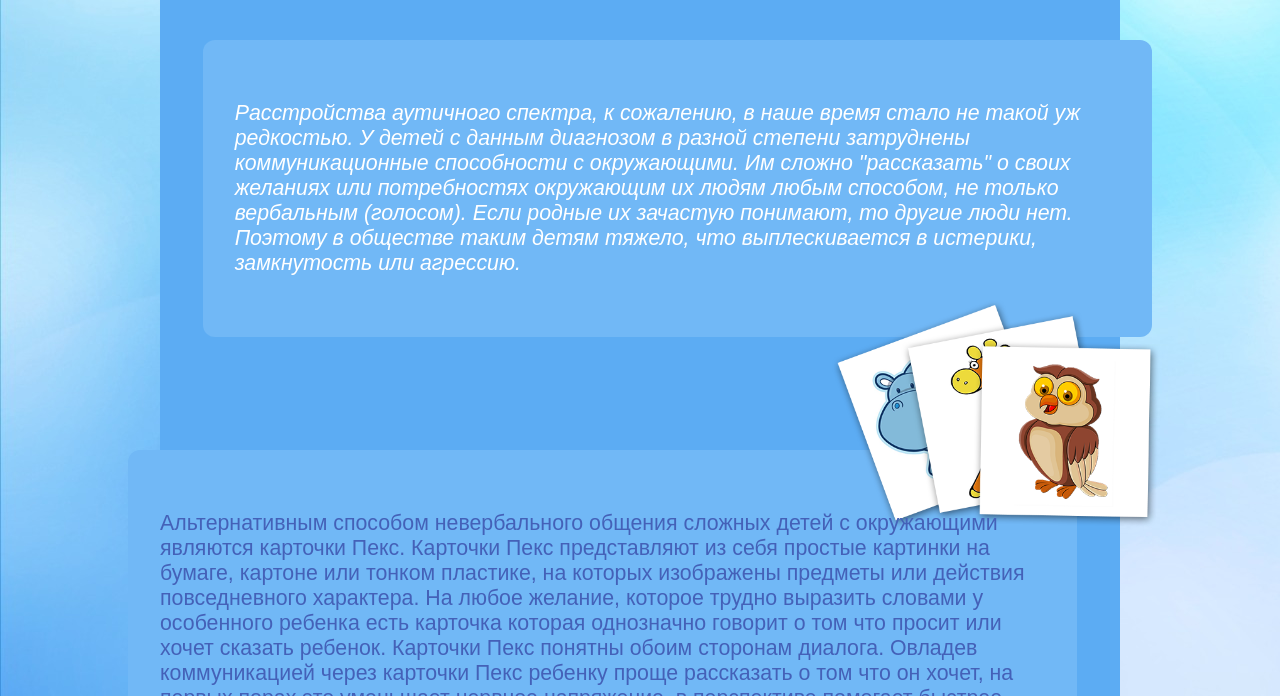
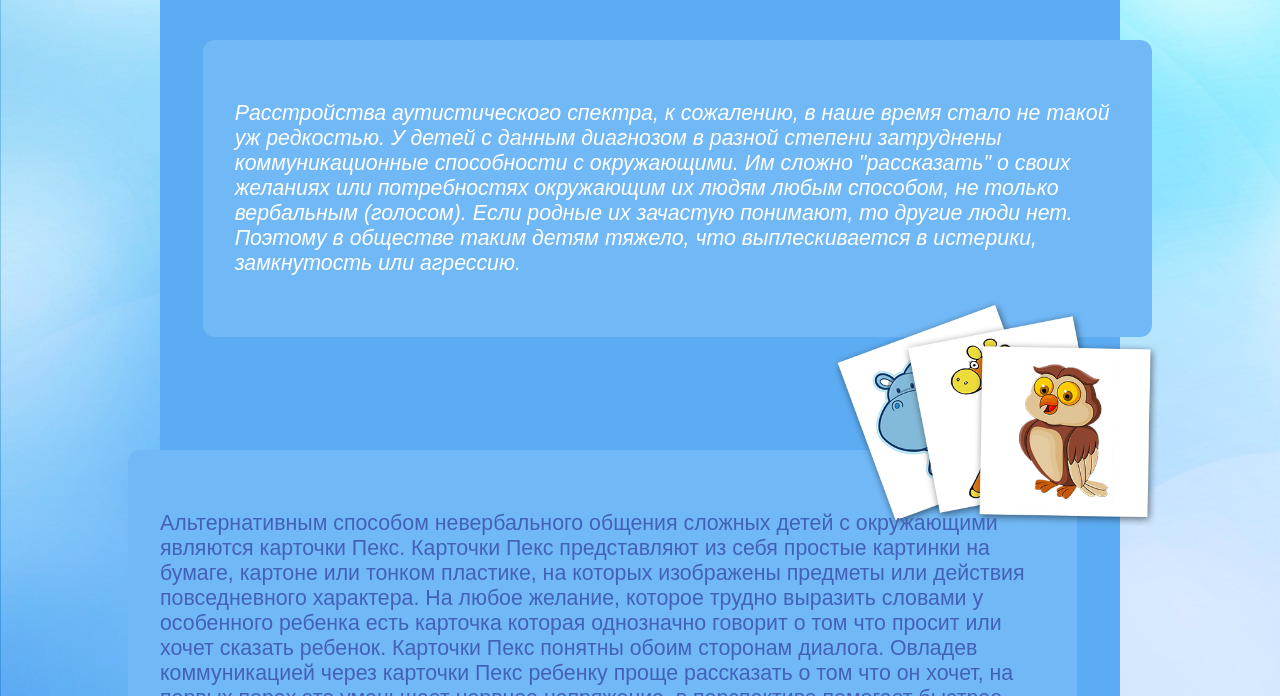
Before and after one commit to autblog/autblog.github.io, a plain HTML site: page index.html in a window 1280 px wide. Shown: the part 104-800 px from the top of the page. Drawn offline with Linux system fonts and the light colour scheme.

Commit message:
Update index.html

```diff
--- a/index.html
+++ b/index.html
@@ -20,7 +20,7 @@
             <div class="content">
                 <h1>Карточки ПЕКС</h1>
                 <div class="right-block">
-                        Расстройства  аутичного спектра, к сожалению, в наше время стало не такой уж редкостью. У детей с данным диагнозом в разной степени затруднены коммуникационные способности с окружающими. Им сложно "рассказать" о своих желаниях или потребностях окружающим их людям любым способом, не только вербальным (голосом). Если родные их зачастую понимают, то другие люди нет. Поэтому в обществе таким детям тяжело, что выплескивается в истерики, замкнутость или агрессию.
+                        Расстройства  аутистического спектра, к сожалению, в наше время стало не такой уж редкостью. У детей с данным диагнозом в разной степени затруднены коммуникационные способности с окружающими. Им сложно "рассказать" о своих желаниях или потребностях окружающим их людям любым способом, не только вербальным (голосом). Если родные их зачастую понимают, то другие люди нет. Поэтому в обществе таким детям тяжело, что выплескивается в истерики, замкнутость или агрессию.
                 </div>
                 <div class="images-block">
                     <img src="cards.png">
```
